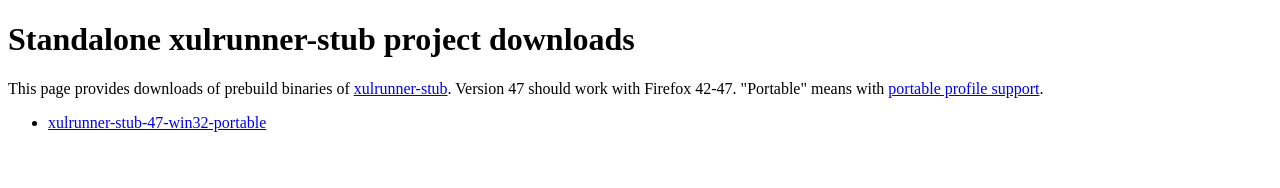
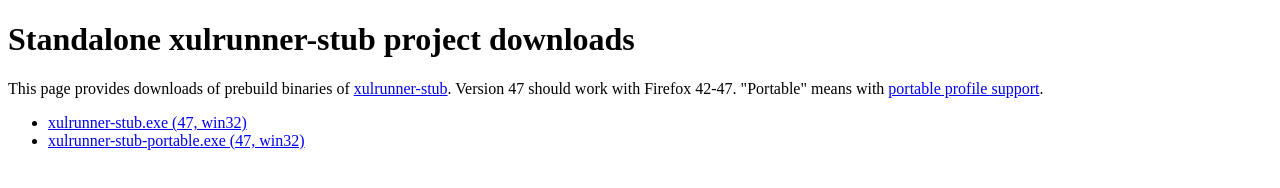
Before and after one commit to duanyao/xulrunner-stub, a plain HTML site: page index.html in a window 1280 px wide. Drawn offline with Linux system fonts and the light colour scheme.

Commit message:
Update version 47 downloads

```diff
--- a/index.html
+++ b/index.html
@@ -5,5 +5,6 @@
 <p>This page provides downloads of prebuild binaries of <a href="https://github.com/duanyao/xulrunner-stub">xulrunner-stub</a>.
 Version 47 should work with Firefox 42-47. "Portable" means with <a href="https://github.com/duanyao/xulrunner-stub/tree/PortableProfile">portable profile support</a>.</p>
 <ul>
-  <li><a href="releases/47/win32/portable/xulrunner-stub.exe">xulrunner-stub-47-win32-portable</a></li>
+  <li><a href="releases/47/win32/xulrunner-stub.exe">xulrunner-stub.exe (47, win32)</a></li>
+  <li><a href="releases/47/win32/xulrunner-stub-portable.exe">xulrunner-stub-portable.exe (47, win32)</a></li>
 </ul>
```
Also changed, not shown: 3 other files.
